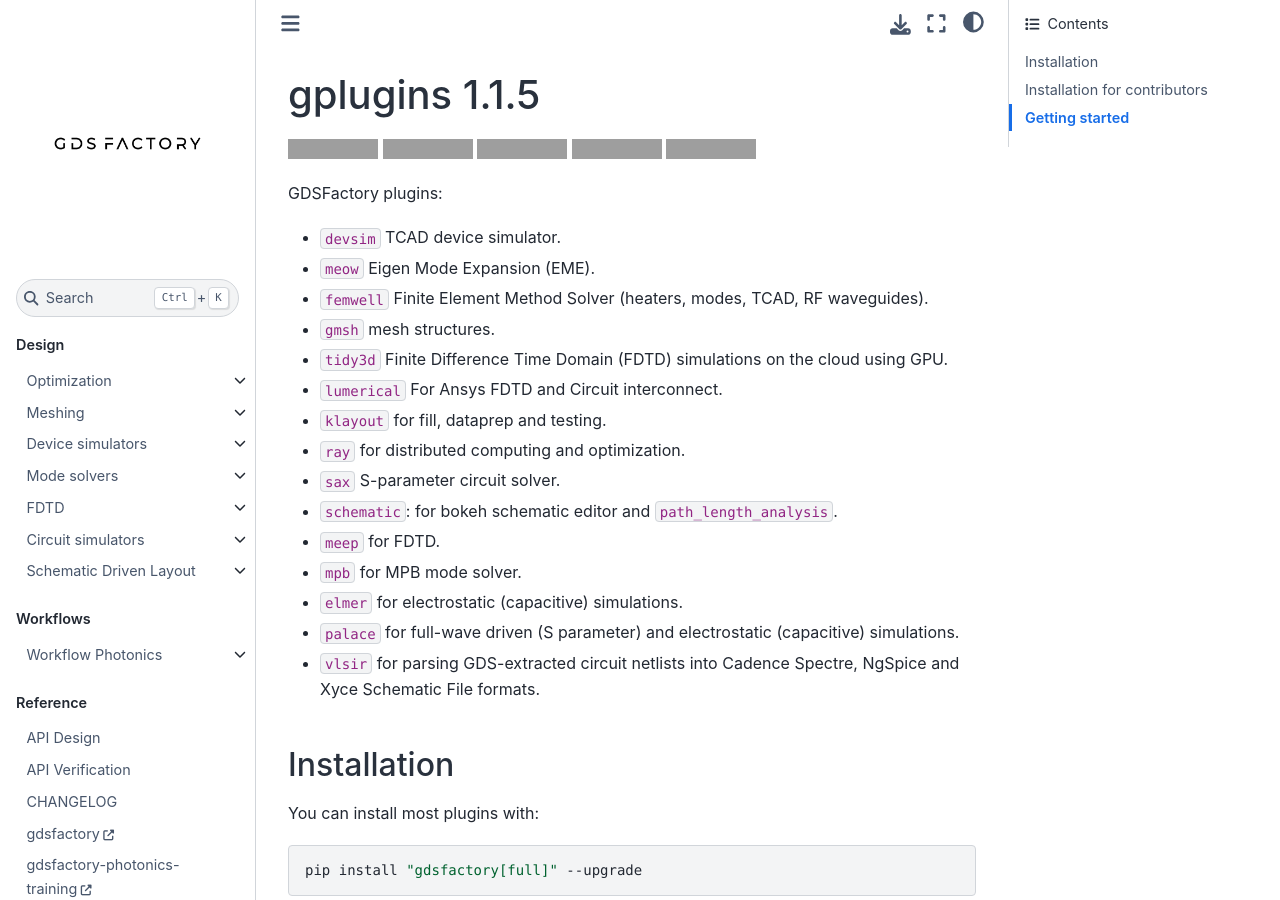
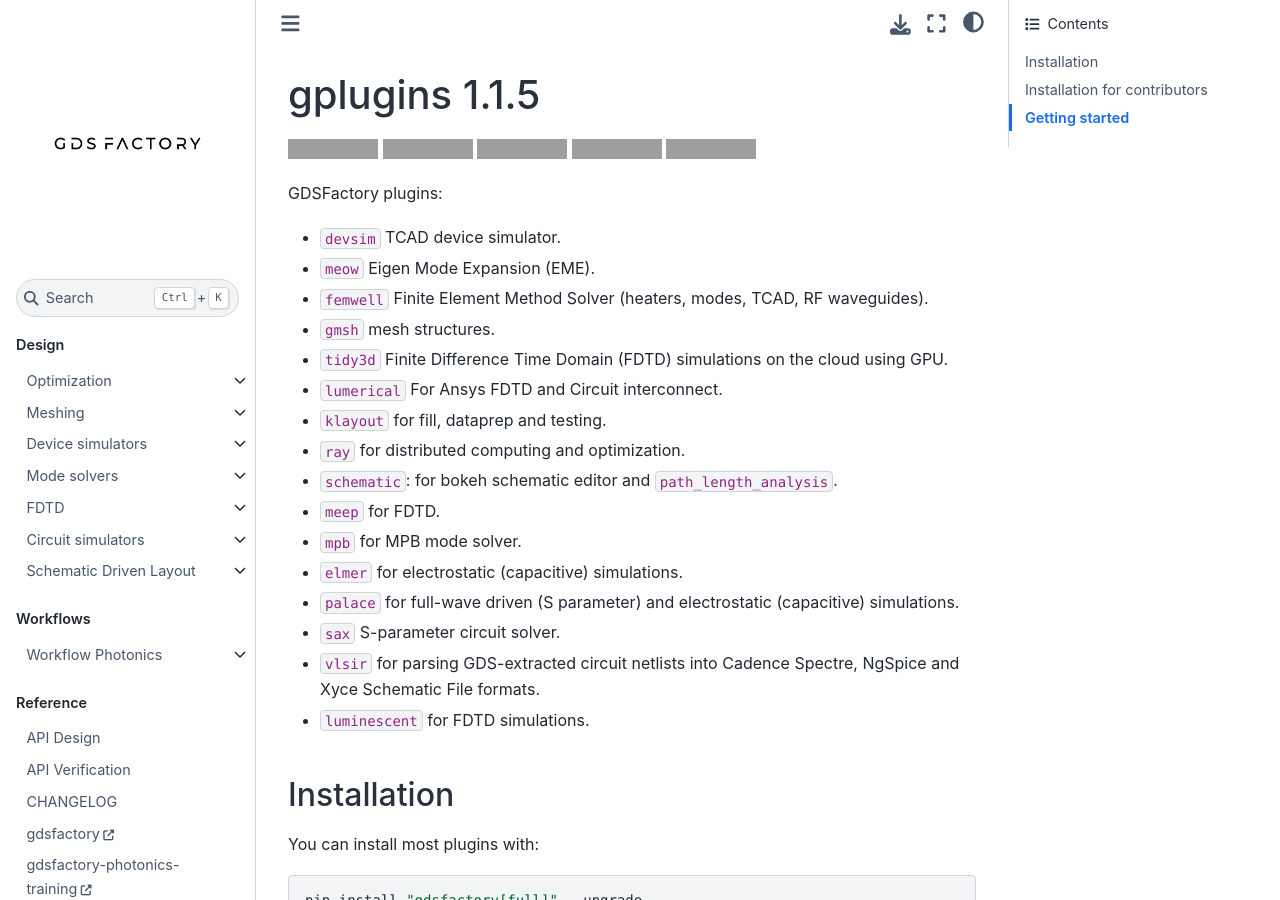
Before and after one commit to gdsfactory/gplugins, a Jupyter Book: the page built from docs/index.md, in a window 1280 px wide and 900 px high. Built offline with Jupyter Book 1.0.4 settings and Sphinx 7.4.7 and the Sphinx Book theme 1.1.4, drawn with Linux system fonts in a browser that asks for light colours; pages that are not in the unit, such as notebooks, are missing from menus; grey boxes are pictures that could not be loaded.

Commit message:
fix docs

```diff
--- a/README.md
+++ b/README.md
@@ -16,13 +16,15 @@
 - `lumerical` For Ansys FDTD and Circuit interconnect.
 - `klayout` for fill, dataprep and testing.
 - `ray` for distributed computing and optimization.
-- `sax` S-parameter circuit solver.
 - `schematic`: for bokeh schematic editor and `path_length_analysis`.
 - `meep` for FDTD.
 - `mpb` for MPB mode solver.
 - `elmer` for electrostatic (capacitive) simulations.
 - `palace` for full-wave driven (S parameter) and electrostatic (capacitive) simulations.
+- `sax` S-parameter circuit solver.
 - `vlsir` for parsing GDS-extracted circuit netlists into Cadence Spectre, NgSpice and Xyce Schematic File formats.
+- `luminescent` for FDTD simulations.
+
 
 ## Installation
 
--- a/docs/_config.yml
+++ b/docs/_config.yml
@@ -27,6 +27,7 @@
     - "*meep_*"
     - "*meow_01*"
     - "*femwell_01_modes*"
+    - "*luminescent"
     # - "*20_schematic_driven_layout*"
     # - "*001_meep_sparameters*"
     # - "*00_tidy3d.ipynb"
--- a/pyproject.toml
+++ b/pyproject.toml
@@ -82,6 +82,10 @@
   "pyvis<=0.3.1",
   "vlsir~=6.0",
   "vlsirtools~=6.0"
+]
+luminescent = [
+  "luminescent~=0.2.12",
+  "sortedcontainers"
 ]
 maintainer = [
   "mypy",
```
Also changed, not shown: 2 other files.
